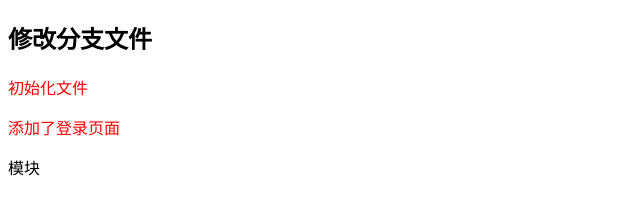
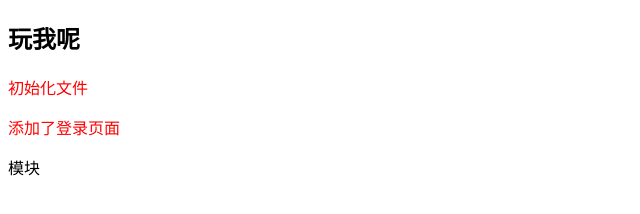
Before and after one commit to skiven/skiven.github.io, a plain HTML site: page index.html in a window 1280 px wide. Shown: the whole page, without its empty margins (0-640 px from the left). Drawn offline with Linux system fonts and the light colour scheme.

Commit message:
再次修改了index中的内容

```diff
--- a/index.html
+++ b/index.html
@@ -6,7 +6,7 @@
 	<link rel="stylesheet" href="css/index.css">
 </head>
 <body>
-	<h2>修改分支文件</h2>
+	<h2>玩我呢</h2>
 	<p>初始化文件</p>
 	<p>添加了登录页面</p>
 	<div>模块</div>
```
